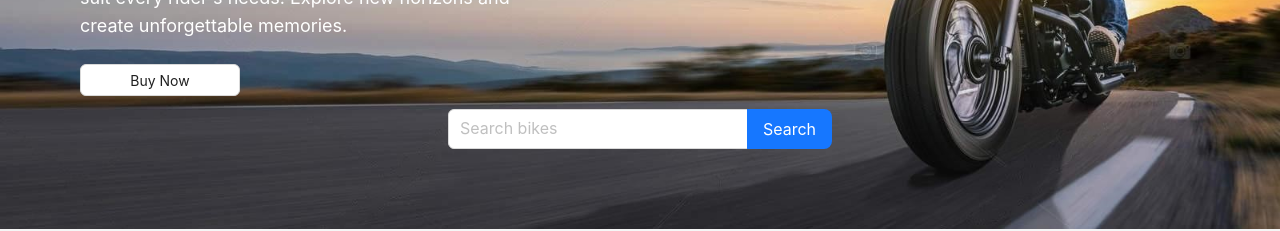
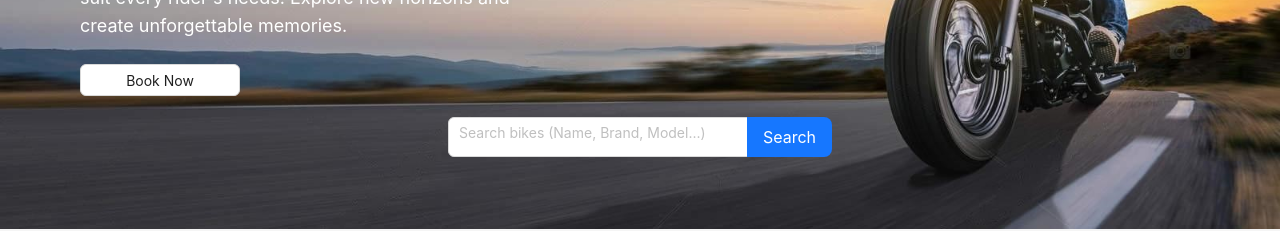
Before and after one commit to Rahat73/RentABike, a React (Vite) app: page / in a window 1280 px wide. Shown: the part 317-548 px from the top of the page. Built offline with nearby package versions, Linux system fonts and the light colour scheme; no server answers.

Commit message:
search applied in home page, sorting modified

```diff
--- a/src/pages/bikes/Bikes.tsx
+++ b/src/pages/bikes/Bikes.tsx
@@ -12,7 +12,7 @@ import {
   Space,
 } from "antd";
 import { useEffect, useState } from "react";
-import { useNavigate } from "react-router-dom";
+import { useLocation, useNavigate } from "react-router-dom";
 import { useGetAllbikesQuery } from "../../redux/features/bike/bikeApi";
 
 const { Meta } = Card;
@@ -23,12 +23,21 @@ const Bikes = () => {
     scrollTo(0, 0);
   }, []);
 
+  const location = useLocation();
+  const searchValue = location.state?.searchValue;
+
   const [isFilterOpen, setIsFilterOpen] = useState(false);
 
   const [searchParams, setSearchParams] = useState<{
     key: string;
     value: string | null;
   }>({ key: "searchParams", value: null });
+
+  useEffect(() => {
+    if (searchValue) {
+      setSearchParams({ key: "searchParams", value: searchValue });
+    }
+  }, [searchValue]);
 
   const [filterBrand, setFilterBrand] = useState<
     { key: string; value: string }[]
@@ -39,12 +48,7 @@ const Bikes = () => {
     value: boolean | null;
   }>({ key: "isAvailable", value: null });
 
-  const [sortPrice, setSortPrice] = useState<{
-    key: string;
-    value: string | null;
-  }>({ key: "sort", value: null });
-
-  const [sortYear, setSortYear] = useState<{
+  const [sortData, setSortData] = useState<{
     key: string;
     value: string | null;
   }>({ key: "sort", value: null });
@@ -55,8 +59,7 @@ const Bikes = () => {
     searchParams,
     ...filterBrand,
     filterAvailability,
-    sortPrice,
-    sortYear,
+    sortData,
   ]);
 
   const { data: bikeBrands, isFetching: isbikeBrandsFetching } =
@@ -83,12 +86,14 @@ const Bikes = () => {
     setFilterAvailability({ key: "isAvailable", value: availability });
   };
 
-  const handleSortByPrice = (price: string) => {
-    setSortPrice({ key: "sort", value: price });
+  const handleSortBy = (value: string) => {
+    setSortData({ key: "sort", value: value });
   };
 
-  const handleSortByYear = (year: string) => {
-    setSortYear({ key: "sort", value: year });
+  const handleClearFilters = () => {
+    setFilterBrand([]);
+    setFilterAvailability({ key: "isAvailable", value: null });
+    setSortData({ key: "sort", value: null });
   };
 
   return (
@@ -102,6 +107,7 @@ const Bikes = () => {
           enterButton="Search"
           size="large"
           onSearch={onSearch}
+          defaultValue={searchValue}
         />
         <Button
           size="large"
@@ -183,6 +189,7 @@ const Bikes = () => {
           <div>
             <p className="font-semibold">Availability</p>
             <Segmented<boolean | null>
+              value={filterAvailability?.value}
               options={[
                 {
                   label: "All",
@@ -204,6 +211,7 @@ const Bikes = () => {
           <div>
             <p className="font-semibold">Brands</p>
             <Select
+              value={filterBrand?.map((brand) => brand.value)}
               mode="multiple"
               allowClear
               className="w-full"
@@ -217,8 +225,9 @@ const Bikes = () => {
             />
           </div>
           <div>
-            <p className="font-semibold">Sort By Price</p>
+            <p className="font-semibold">Sort By</p>
             <Select
+              value={sortData?.value}
               allowClear
               className="w-full"
               placeholder="Sort By"
@@ -231,17 +240,6 @@ const Bikes = () => {
                   value: "-pricePerHour",
                   label: "Price: High to Low",
                 },
-              ]}
-              onChange={handleSortByPrice}
-            />
-          </div>
-          <div>
-            <p className="font-semibold">Sort By Year</p>
-            <Select
-              allowClear
-              className="w-full"
-              placeholder="Sort By"
-              options={[
                 {
                   value: "year",
                   label: "Year: Ascending",
@@ -251,10 +249,19 @@ const Bikes = () => {
                   label: "Price: Descending",
                 },
               ]}
-              onChange={handleSortByYear}
+              onChange={handleSortBy}
             />
           </div>
         </Space>
+
+        <Button
+          type="primary"
+          size="large"
+          className="w-full lg:w-auto mt-8"
+          onClick={handleClearFilters}
+        >
+          Clear Filters
+        </Button>
       </Drawer>
     </div>
   );
--- a/src/pages/home/heroSection/HeroSection.tsx
+++ b/src/pages/home/heroSection/HeroSection.tsx
@@ -1,9 +1,35 @@
-import { Button, Input } from "antd";
+import { AutoComplete, Button, Input } from "antd";
 import heroImage from "../../../assets/images/hero-banner.jpeg";
 import heroImageHalf from "../../../assets/images/hero-banner-half.jpeg";
+import { useState } from "react";
+import { useGetAllbikesQuery } from "../../../redux/features/bike/bikeApi";
+import { useNavigate } from "react-router-dom";
 const { Search } = Input;
 const HeroSection = () => {
-  const onSearch = () => {};
+  const [searchTerm, setSearchTerm] = useState<{
+    key: string;
+    value: string | null;
+  }>({
+    key: "searchParams",
+    value: null,
+  });
+  const { data: suggestions } = useGetAllbikesQuery([
+    searchTerm,
+    { key: "limit", value: 4 },
+  ]);
+
+  const handleSearch = (value: string) => {
+    setSearchTerm({ key: "searchParams", value: value });
+    console.log("test", value);
+  };
+
+  const options = suggestions?.data?.map((bike) => ({
+    value: bike._id,
+    label: `${bike.name} - ${bike.brand} - ${bike.model}`,
+  }));
+
+  const navigate = useNavigate();
+
   return (
     <div className="relative w-full">
       <img
@@ -25,16 +51,25 @@ const HeroSection = () => {
           service offers a wide range of bikes to suit every rider's needs.
           Explore new horizons and create unforgettable memories.
         </p>
-        <Button className="w-40">Buy Now</Button>
+        <Button className="w-40">Book Now</Button>
       </div>
-      <Search
+
+      <AutoComplete
         className="absolute inset-x-0 left-1/2 bottom-2 lg:bottom-20 transform -translate-x-1/2 w-60 md:w-96"
-        placeholder="Search bikes"
-        allowClear
-        enterButton="Search"
-        size="large"
-        onSearch={onSearch}
-      />
+        placeholder="Search bikes (Name, Brand, Model...)"
+        options={options}
+        onSearch={handleSearch}
+        onSelect={(value) => navigate(`bikes/${value}`)}
+      >
+        <Search
+          size="large"
+          enterButton="Search"
+          allowClear
+          onSearch={(value) =>
+            navigate("bikes", { state: { searchValue: value } })
+          }
+        />
+      </AutoComplete>
     </div>
   );
 };
```
